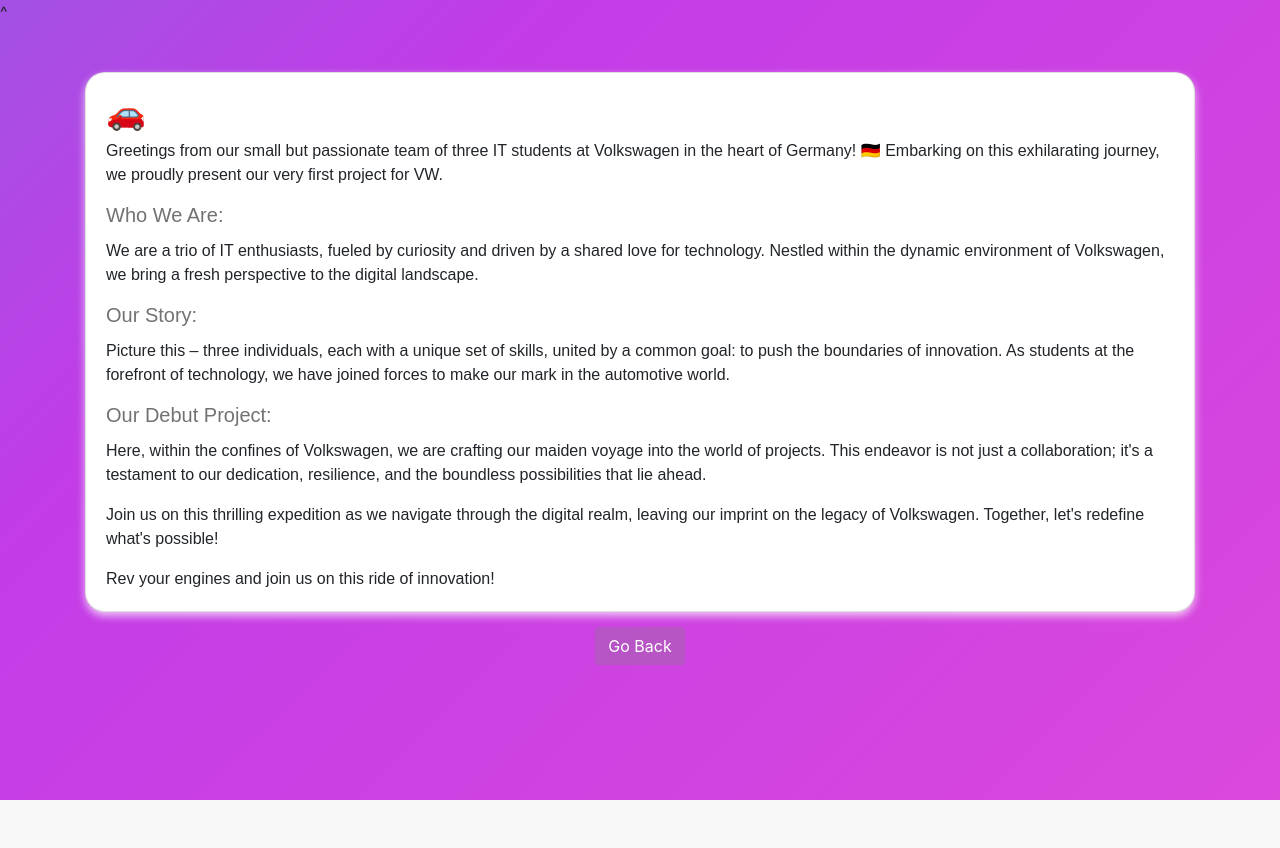
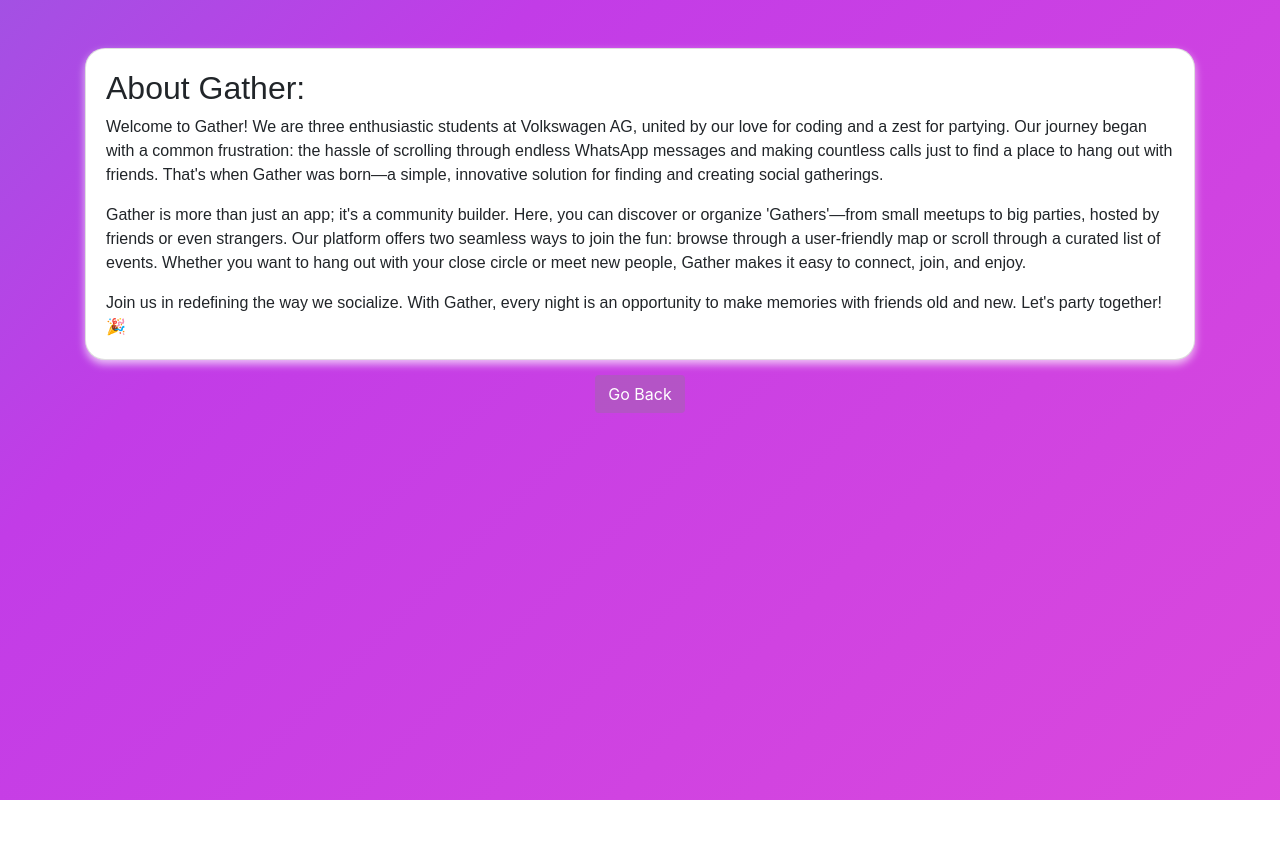
Before and after one commit to jerankda/Gather-App, a Flask app: page /about_us in a window 1280 px wide. Before the commit the page ends 800 px from the top, so only its background shows below. Run offline with Flask 3, Linux system fonts and the light colour scheme; some libraries are stand-ins or nearby versions.

Commit message:
Update about_us.html

```diff
--- a/G2G/website/templates/about_us.html
+++ b/G2G/website/templates/about_us.html
@@ -1,6 +1,6 @@
 <!DOCTYPE html>
 <html lang="en">
-<head>^
+<head>
     <link rel="shortcut icon" type="image/x-icon" href="static/assets/icon.ico">
 
     <meta charset="UTF-8">
@@ -69,11 +69,7 @@
             color: #727272;
         }
 
-        .glowing-text {
-            color: white; /* Text */
-            text-shadow: 0 0 10px white, 0 0 20px white, 0 0 30px white, 0 0 40px white; /* Glowing effect */
-            font-family: 'Quicksand', sans-serif; /* Quicksand font */
-        }
+
 
         body {
             overflow: hidden; /* Hide scrollbars */
@@ -88,27 +84,16 @@
             <div class="col-md-12 mb-3">
                 <div class="card">
                     <div class="card-body">
-                        <h2 class="glowing-text">🚗 Welcome to Our World of Innovation!</h2>
+                        <h2 class="glowing-text">About Gather:</h2>
                         <p class="card-text">
-                            Greetings from our small but passionate team of three IT students at Volkswagen in the heart of Germany! 🇩🇪 Embarking on this exhilarating journey, we proudly present our very first project for VW.
+                            Welcome to Gather! We are three enthusiastic students at Volkswagen AG, united by our love for coding and a zest for partying. Our journey began with a common frustration: the hassle of scrolling through endless WhatsApp messages and making countless calls just to find a place to hang out with friends. That's when Gather was born—a simple, innovative solution for finding and creating social gatherings.
                         </p>
-                        <h5 class="card-title">Who We Are:</h5>
+
                         <p class="card-text">
-                            We are a trio of IT enthusiasts, fueled by curiosity and driven by a shared love for technology. Nestled within the dynamic environment of Volkswagen, we bring a fresh perspective to the digital landscape.
-                        </p>
-                        <h5 class="card-title">Our Story:</h5>
-                        <p class="card-text">
-                            Picture this – three individuals, each with a unique set of skills, united by a common goal: to push the boundaries of innovation. As students at the forefront of technology, we have joined forces to make our mark in the automotive world.
-                        </p>
-                        <h5 class="card-title">Our Debut Project:</h5>
-                        <p class="card-text">
-                            Here, within the confines of Volkswagen, we are crafting our maiden voyage into the world of projects. This endeavor is not just a collaboration; it's a testament to our dedication, resilience, and the boundless possibilities that lie ahead.
+                            Gather is more than just an app; it's a community builder. Here, you can discover or organize 'Gathers'—from small meetups to big parties, hosted by friends or even strangers. Our platform offers two seamless ways to join the fun: browse through a user-friendly map or scroll through a curated list of events. Whether you want to hang out with your close circle or meet new people, Gather makes it easy to connect, join, and enjoy.
                         </p>
                         <p class="card-text">
-                            Join us on this thrilling expedition as we navigate through the digital realm, leaving our imprint on the legacy of Volkswagen. Together, let's redefine what's possible!
-                        </p>
-                        <p class="card-text">
-                            Rev your engines and join us on this ride of innovation!
+                            Join us in redefining the way we socialize. With Gather, every night is an opportunity to make memories with friends old and new. Let's party together! 🎉
                         </p>
                     </div>
                 </div>
```
